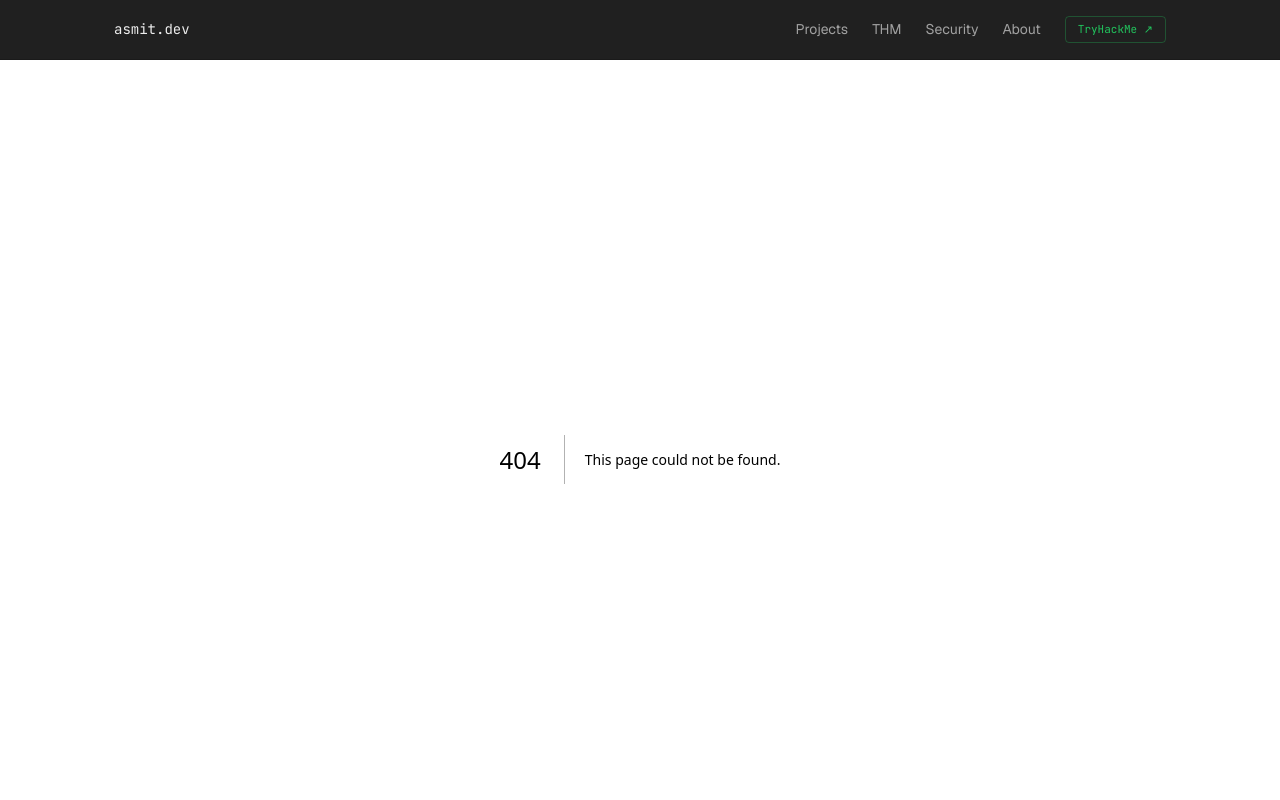
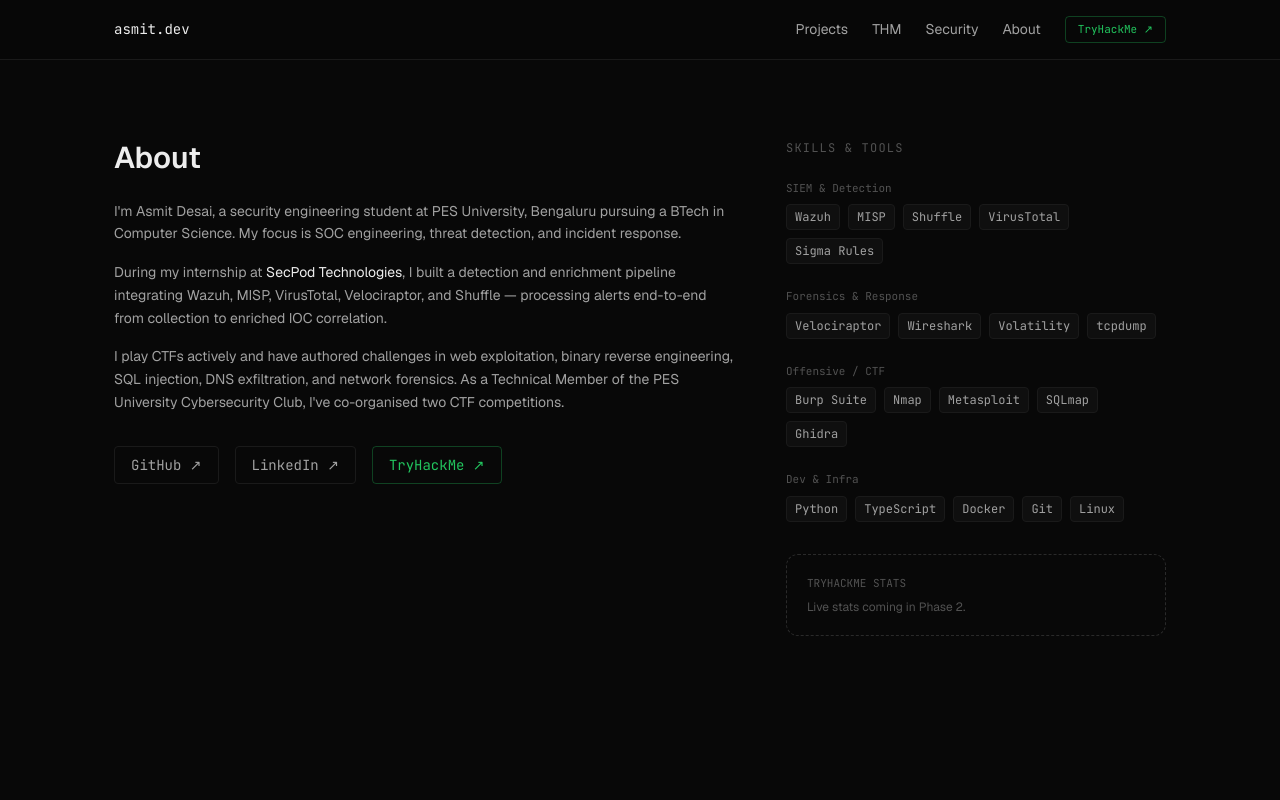
Before and after one commit to asmitdesai/personal-website, a Next.js app: page /about in a window 1280 px wide. Before the commit this address had no page. Shown: the top 800 px of the page. Built offline with nearby package versions, Linux system fonts and the light colour scheme.

Commit message:
feat: add About page with bio and skills grid

```diff
--- /dev/null
+++ b/src/app/about/page.tsx
@@ -0,0 +1,97 @@
+import type { Metadata } from 'next';
+
+export const metadata: Metadata = {
+  title: 'About — Asmit Desai',
+};
+
+const SKILLS = [
+  {
+    category: 'SIEM & Detection',
+    items: ['Wazuh', 'MISP', 'Shuffle', 'VirusTotal', 'Sigma Rules'],
+  },
+  {
+    category: 'Forensics & Response',
+    items: ['Velociraptor', 'Wireshark', 'Volatility', 'tcpdump'],
+  },
+  {
+    category: 'Offensive / CTF',
+    items: ['Burp Suite', 'Nmap', 'Metasploit', 'SQLmap', 'Ghidra'],
+  },
+  {
+    category: 'Dev & Infra',
+    items: ['Python', 'TypeScript', 'Docker', 'Git', 'Linux'],
+  },
+];
+
+export default function AboutPage() {
+  return (
+    <main className="mx-auto max-w-[1100px] px-6 py-20">
+      <div className="grid grid-cols-1 gap-12 lg:grid-cols-[1fr_380px]">
+        {/* bio */}
+        <div>
+          <h1 className="mb-6 text-3xl font-semibold text-[#ededed]">About</h1>
+
+          <div className="space-y-4 text-sm leading-relaxed text-[#a1a1a1]">
+            <p>
+              I&apos;m Asmit Desai, a security engineering student at PES University,
+              Bengaluru pursuing a BTech in Computer Science. My focus is SOC
+              engineering, threat detection, and incident response.
+            </p>
+            <p>
+              During my internship at <span className="text-[#ededed]">SecPod Technologies</span>,
+              I built a detection and enrichment pipeline integrating Wazuh, MISP,
+              VirusTotal, Velociraptor, and Shuffle — processing alerts end-to-end from
+              collection to enriched IOC correlation.
+            </p>
+            <p>
+              I play CTFs actively and have authored challenges in web exploitation,
+              binary reverse engineering, SQL injection, DNS exfiltration, and network
+              forensics. As a Technical Member of the PES University Cybersecurity Club,
+              I&apos;ve co-organised two CTF competitions.
+            </p>
+          </div>
+
+          <div className="mt-8 flex gap-4">
+            <a href="https://github.com/asmitdesai" target="_blank" rel="noopener noreferrer" className="rounded border border-[#1a1a1a] px-4 py-2 font-[family-name:var(--font-mono)] text-sm text-[#a1a1a1] transition-all hover:border-[#2a2a2a] hover:text-[#ededed]">GitHub ↗</a>
+            <a href="https://linkedin.com/in/asmitdesai" target="_blank" rel="noopener noreferrer" className="rounded border border-[#1a1a1a] px-4 py-2 font-[family-name:var(--font-mono)] text-sm text-[#a1a1a1] transition-all hover:border-[#2a2a2a] hover:text-[#ededed]">LinkedIn ↗</a>
+            <a href="https://tryhackme.com/p/asmitdesai" target="_blank" rel="noopener noreferrer" className="rounded border border-[#22c55e]/30 px-4 py-2 font-[family-name:var(--font-mono)] text-sm text-[#22c55e] transition-all hover:border-[#22c55e] hover:bg-[#22c55e]/5">TryHackMe ↗</a>
+          </div>
+        </div>
+
+        {/* skills grid */}
+        <div>
+          <h2 className="mb-6 font-[family-name:var(--font-mono)] text-xs uppercase tracking-widest text-[#525252]">
+            Skills & Tools
+          </h2>
+          <div className="space-y-6">
+            {SKILLS.map(({ category, items }) => (
+              <div key={category}>
+                <p className="mb-2 font-[family-name:var(--font-mono)] text-[11px] text-[#525252]">
+                  {category}
+                </p>
+                <div className="flex flex-wrap gap-2">
+                  {items.map((item) => (
+                    <span
+                      key={item}
+                      className="rounded border border-[#1a1a1a] bg-[#0f0f0f] px-2 py-1 font-[family-name:var(--font-mono)] text-xs text-[#a1a1a1]"
+                    >
+                      {item}
+                    </span>
+                  ))}
+                </div>
+              </div>
+            ))}
+          </div>
+
+          {/* THM stats placeholder — wired in Phase 2 */}
+          <div className="mt-8 rounded-xl border border-dashed border-[#2a2a2a] p-5">
+            <p className="font-[family-name:var(--font-mono)] text-[11px] text-[#525252]">
+              TRYHACKME STATS
+            </p>
+            <p className="mt-2 text-xs text-[#525252]">Live stats coming in Phase 2.</p>
+          </div>
+        </div>
+      </div>
+    </main>
+  );
+}
```
